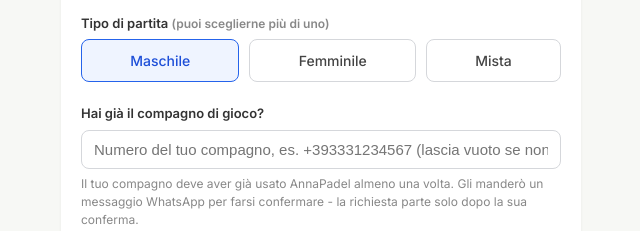
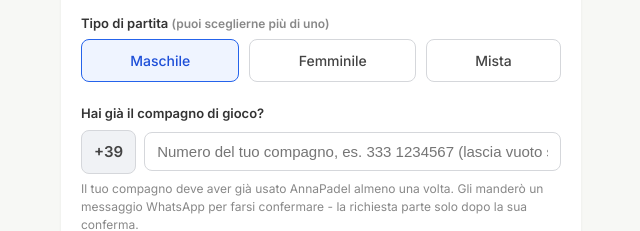
Before and after one commit to theseo212/padel-frontend, a Next.js app: page / in a window 1280 px wide. Shown: the part 1781-2012 px from the top of the page, without its empty margins (319-959 px from the left). Built offline with nearby package versions, Linux system fonts and the light colour scheme; no server answers.

Commit message:
Add files via upload

```diff
--- a/app/HomeClient.js
+++ b/app/HomeClient.js
@@ -221,7 +221,7 @@ export default function Pagina() {
       giorno,
       fasce_orarie: fasceFormattate,
       circoli_ids: circoliSelezionati,
-      numero_compagno: numeroCompagno.trim() || null,
+      numero_compagno: numeroCompagno.trim() ? `+39${soloNumeri(numeroCompagno)}` : null,
       accetta_termini: accettaTermini,
       accetta_privacy: accettaPrivacy,
     };
@@ -237,7 +237,7 @@ export default function Pagina() {
     }
     if (soloNumeri(whatsappLocale).length < 9) return 'Inserisci un numero WhatsApp valido.';
     if (numeroCompagno.trim() && soloNumeri(numeroCompagno).length < 9) {
-      return 'Il numero del tuo compagno non sembra valido (usa il formato internazionale, es. +393331234567).';
+      return 'Il numero del tuo compagno non sembra valido (scrivi solo il numero, senza +39).';
     }
     if (tipiPartita.length === 0) return 'Scegli almeno un tipo di partita.';
     if (!giorno) return 'Scegli il giorno in cui vuoi giocare.';
@@ -647,13 +647,16 @@ export default function Pagina() {
 
           <div className="campo">
             <label htmlFor="numero-compagno">Hai già il compagno di gioco?</label>
+            <div className="campo-con-prefisso">
+              <span className="prefisso-whatsapp">+39</span>
               <input
                 id="numero-compagno"
                 type="tel"
-              placeholder="Numero del tuo compagno, es. +393331234567 (lascia vuoto se non ce l'hai)"
+                placeholder="Numero del tuo compagno, es. 333 1234567 (lascia vuoto se non ce l'hai)"
                 value={numeroCompagno}
                 onChange={(e) => setNumeroCompagno(e.target.value)}
               />
+            </div>
             <p className="testo-piccolo">
               Il tuo compagno deve aver già usato AnnaPadel almeno una volta. Gli manderò un messaggio
               WhatsApp per farsi confermare - la richiesta parte solo dopo la sua conferma.
```
Lines whose indentation alone changed are shown as unchanged.
